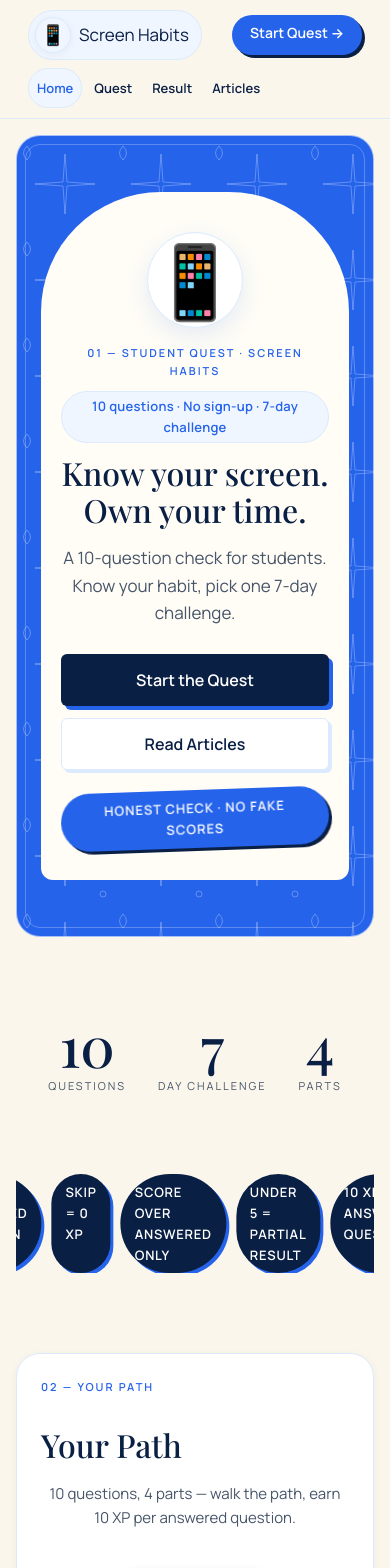
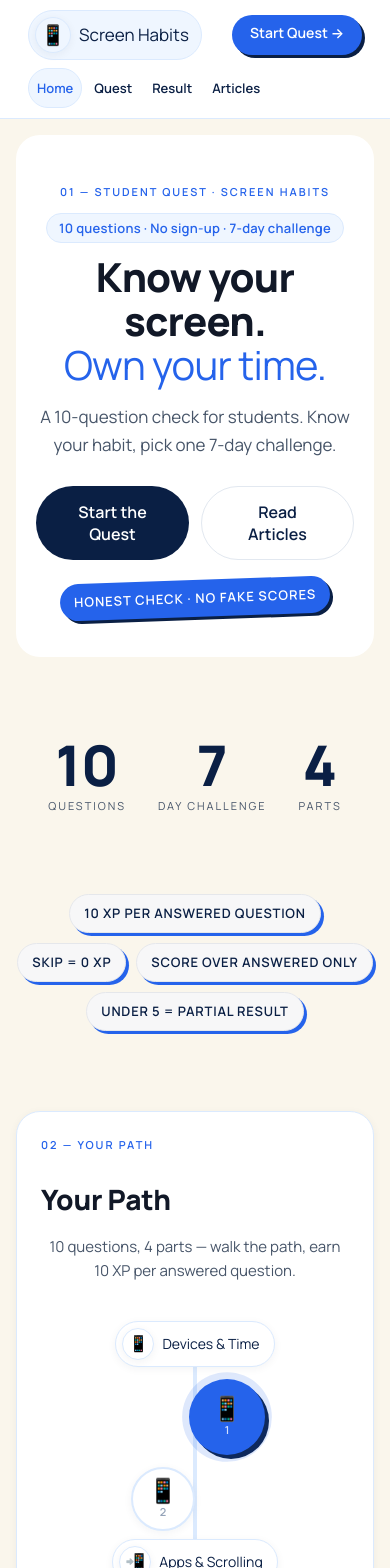
Before and after one commit to ab162012/screen-habits, a React (Vite) app: page / in a window 390 px wide. Shown: the top 1568 px of the page. Built offline with nearby package versions, Linux system fonts and the light colour scheme.

Commit message:
Full clean redesign (6 onboarding screenshots, design only): white page, bold black Manrope headlines, light cards, pill buttons; drop serif/cream/cobalt hero/arch/marquee/dark blocks

```diff
--- a/index.html
+++ b/index.html
@@ -16,7 +16,7 @@
     <!-- Manrope font (only 400, 500, 600 weights) -->
     <link rel="preconnect" href="https://fonts.googleapis.com">
     <link rel="preconnect" href="https://fonts.gstatic.com" crossorigin>
-    <link href="https://fonts.googleapis.com/css2?family=Manrope:wght@400;500;600;800&family=Playfair+Display:wght@400;500;600;700&display=swap" rel="stylesheet">
+    <link href="https://fonts.googleapis.com/css2?family=Manrope:wght@400;500;600;800&display=swap" rel="stylesheet">
   </head>
   <body>
     <div id="root"></div>
--- a/src/components/HomePage.tsx
+++ b/src/components/HomePage.tsx
@@ -12,14 +12,8 @@ export const HomePage: React.FC<HomePageProps> = ({ onNavigate, hasExistingAnswe
 
   return (
     <div className="home-page">
-      {/* 1. Hero: cobalt panel + cream arch (cobalt-toile reference) */}
+      {/* 1. Hero: clean white centred stack (onboarding-screenshot language) */}
       <section className="home-hero" aria-labelledby="hero-title">
-        <span className="hero-corner-caption hero-corner-left" aria-hidden="true">EST. MMXXVI</span>
-        <span className="hero-corner-caption hero-corner-right" aria-hidden="true">VOL. I · NO. 10</span>
-        <div className="home-hero-arch">
-        <div className="hero-emoji-icon" aria-hidden="true" style={{ fontSize: '72px', lineHeight: 1, marginBottom: '16px' }}>
-          📱
-        </div>
         <span className="t26-kicker">01 — Student Quest · Screen Habits</span>
         <div className="home-hero-slogan-chip" style={{ marginBottom: '12px' }}>
           <span className="chip-badge chip-slogan home-hero-slogan hero-slogan" style={{ fontSize: '13px' }}>
@@ -27,7 +21,7 @@ export const HomePage: React.FC<HomePageProps> = ({ onNavigate, hasExistingAnswe
           </span>
         </div>
         <h1 id="hero-title" className="home-hero-headline">
-          Know your screen.<br />Own your time.
+          Know your screen.<br /><span className="hero-accent">Own your time.</span>
         </h1>
         <p className="home-hero-subline" style={{ fontSize: '17px', color: 'var(--text-slate-600)', maxWidth: '560px', margin: '0 auto 28px', lineHeight: 1.6 }}>
           A 10-question check for students. Know your habit, pick one 7-day challenge.
@@ -51,10 +45,9 @@ export const HomePage: React.FC<HomePageProps> = ({ onNavigate, hasExistingAnswe
           </button>
         </div>
         <span className="t26-sticker">Honest check · No fake scores</span>
-        </div>
       </section>
 
-      {/* Statistics: large serif numerals, no boxes (cobalt-toile reference) */}
+      {/* Statistics: big bold numerals, no boxes */}
       <section className="home-stats" aria-label="The quest in numbers">
         <div className="home-stat">
           <span className="home-stat-num">10</span>
@@ -70,18 +63,12 @@ export const HomePage: React.FC<HomePageProps> = ({ onNavigate, hasExistingAnswe
         </div>
       </section>
 
-      {/* Honest rules: the scoring rules, as a slow marquee strip. */}
+      {/* Honest rules: the scoring rules, as a static row of pills. */}
       <section className="honest-rules-strip" aria-label="How the score works">
-        <div className="honest-rules-track">
-          <span className="honest-rule">10 XP per answered question</span>
-          <span className="honest-rule">Skip = 0 XP</span>
-          <span className="honest-rule">Score over answered only</span>
-          <span className="honest-rule">Under 5 = Partial result</span>
-          <span className="honest-rule" aria-hidden="true">10 XP per answered question</span>
-          <span className="honest-rule" aria-hidden="true">Skip = 0 XP</span>
-          <span className="honest-rule" aria-hidden="true">Score over answered only</span>
-          <span className="honest-rule" aria-hidden="true">Under 5 = Partial result</span>
-        </div>
+        <span className="honest-rule">10 XP per answered question</span>
+        <span className="honest-rule">Skip = 0 XP</span>
+        <span className="honest-rule">Score over answered only</span>
+        <span className="honest-rule">Under 5 = Partial result</span>
       </section>
 
       {/* Your path: the 10-node winding path, 4 parts. Tap any node to start the quest. */}
@@ -103,7 +90,7 @@ export const HomePage: React.FC<HomePageProps> = ({ onNavigate, hasExistingAnswe
       </section>
 
       {/* 2. How it works, in 3 steps only: 1. Answer 10 questions. 2. Get your result. 3. Pick one 7-day challenge. */}
-      <section id="how-it-works" className="how-it-works-section how-it-works-dark" aria-labelledby="how-it-works-title">
+      <section id="how-it-works" className="how-it-works-section" aria-labelledby="how-it-works-title">
         <span className="t26-kicker">03 — How It Works</span>
         <h2 id="how-it-works-title" className="section-headline">
           How It Works
--- a/src/index.css
+++ b/src/index.css
@@ -3826,3 +3826,174 @@ img, svg {
     font-size: 28px;
   }
 }
+
+/* --------------------------------------------------------------------------
+   Clean screenshot redesign (2026-11-07): the 6 onboarding/quiz screenshots
+   are the design now — NOT the questions, only the look. Full change, as the
+   user authorised: cobalt-toile almanac is gone (cream paper, serif, cobalt
+   hero panel, arch, corner captions, marquee, dark blocks). In its place:
+   white page, big bold near-black Manrope headlines, light grey rounded
+   cards, blue selected states with corner check badge, pill buttons, navy
+   primary CTA. Quest flow (segmented bar, option cards, face cards),
+   drum, XP, streak, skip law and scoring untouched.
+   -------------------------------------------------------------------------- */
+
+/* White page again. */
+body {
+  background-color: #FFFFFF;
+}
+
+/* Headlines: bold near-black Manrope, tight, like the screenshots. */
+.home-hero-headline {
+  font-family: 'Manrope', system-ui, sans-serif;
+  font-size: clamp(2.5rem, 6vw, 4.5rem);
+  font-weight: 800;
+  line-height: 1.1;
+  letter-spacing: -0.02em;
+  color: #111827;
+}
+
+.section-headline {
+  font-family: 'Manrope', system-ui, sans-serif;
+  font-size: clamp(1.75rem, 4vw, 2.5rem);
+  font-weight: 800;
+  line-height: 1.2;
+  letter-spacing: -0.01em;
+  color: #111827;
+}
+
+.question-title {
+  font-family: 'Manrope', system-ui, sans-serif;
+  font-size: 1.75rem;
+  font-weight: 800;
+  line-height: 1.3;
+  color: #111827;
+}
+
+.article-card-title {
+  font-family: 'Manrope', system-ui, sans-serif;
+  font-weight: 800;
+  color: #111827;
+}
+
+.result-band-title {
+  font-family: 'Manrope', system-ui, sans-serif;
+  font-weight: 800;
+}
+
+.slider-value,
+.score-number-big {
+  font-family: 'Manrope', system-ui, sans-serif;
+  font-weight: 800;
+}
+
+.home-stat-num {
+  font-family: 'Manrope', system-ui, sans-serif;
+  font-weight: 800;
+}
+
+/* Hero: plain white, centred, no panel, no arch, no pattern. */
+.home-hero {
+  background-color: #FFFFFF;
+  background-image: none;
+  border: none;
+  outline: none;
+  box-shadow: none;
+  padding: 64px 24px 48px;
+  text-align: center;
+}
+
+/* Buttons: pills again. Primary is navy (reads black, like the screenshots). */
+.btn-primary,
+.btn-secondary,
+.btn-next,
+.btn-back {
+  border-radius: 999px;
+}
+
+.btn-primary {
+  background-color: var(--navy);
+  color: #FFFFFF;
+  box-shadow: none;
+}
+
+.btn-secondary {
+  background-color: #FFFFFF;
+  border: 1px solid #E2E8F0;
+  color: var(--navy);
+  box-shadow: none;
+}
+
+/* Navbar: white, sticky again. */
+.top-navbar {
+  position: sticky;
+  top: 0;
+  background-color: rgba(255, 255, 255, 0.96);
+}
+
+/* Cards: white, light grey border, big radius, no hard shadow. */
+.question-card {
+  background-color: #FFFFFF;
+  border: 1px solid #E2E8F0;
+  box-shadow: none;
+  border-radius: 24px;
+}
+
+.step-card {
+  background-color: #FFFFFF;
+  border: 1px solid #E2E8F0;
+  box-shadow: none;
+}
+
+.article-preview-card,
+.article-list-card {
+  background-color: #FFFFFF;
+  border: 1px solid #E2E8F0;
+  border-radius: 20px;
+}
+
+/* Honest rules: static light-grey pills, centred. */
+.honest-rules-strip {
+  overflow: visible;
+  justify-content: center;
+}
+
+.honest-rule {
+  background-color: #F7F7F8;
+  border: 1px solid #E5E7EB;
+  color: var(--navy);
+}
+
+/* Gamification bar: clean white card. */
+.quest-gamification-bar {
+  background-color: #FFFFFF;
+  border: 1px solid #E2E8F0;
+  box-shadow: none;
+}
+
+/* Footer: white again, navy links. */
+.site-footer {
+  background-color: #FFFFFF;
+  color: var(--navy);
+  border: 1px solid var(--border-blue-100);
+  box-shadow: none;
+}
+
+.site-footer .footer-nav-links a,
+.site-footer .footer-nav-row a {
+  color: var(--navy);
+}
+
+.site-footer .footer-slogan-text {
+  color: var(--navy);
+}
+
+.site-footer .footer-credits-text {
+  color: var(--text-slate-600);
+}
+
+@media (max-width: 640px) {
+  .home-hero {
+    padding: 48px 20px 40px;
+  }
+}
```
